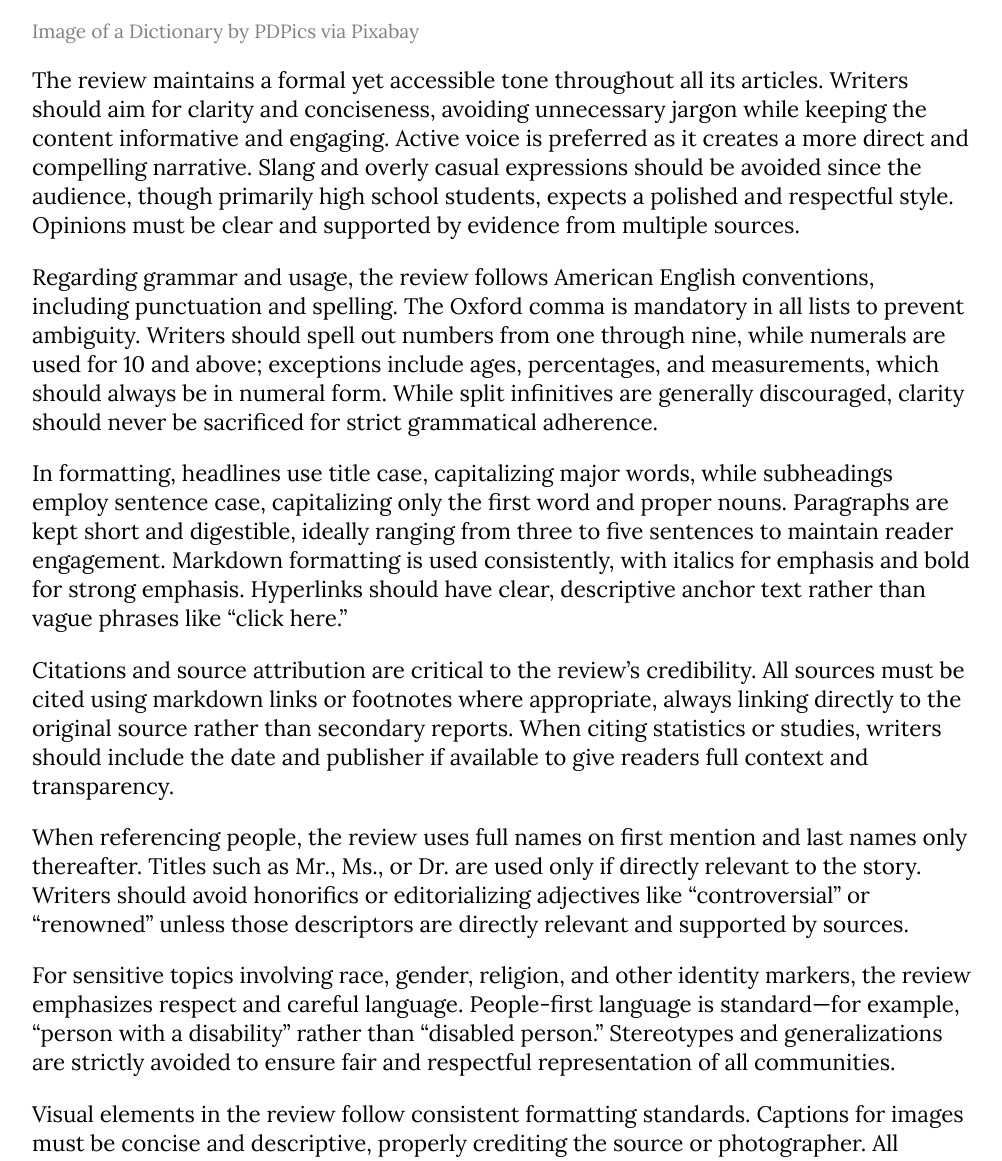
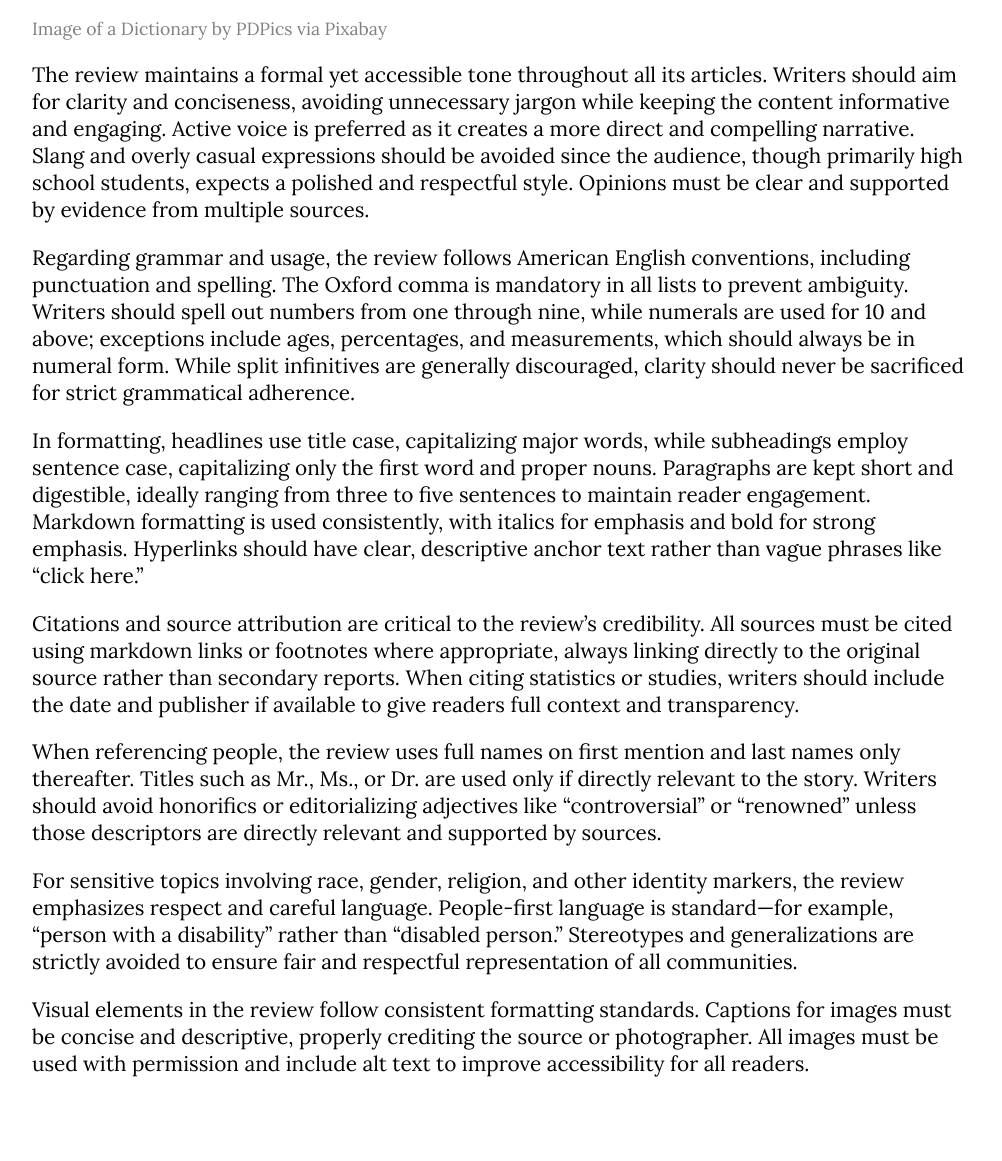
Before and after one commit to stuypoliticalreview/stuypoliticalreview.github.io, a Jekyll site: the page built from _posts/2025-12-30-style.md, in a window 1280 px wide and 1400 px high, scrolled down 533 px. Shown: the part 239-1400 px from the top of the window, without its empty margins (138-1140 px from the left). Built offline with Jekyll 4.4.1, drawn with Linux system fonts in a browser that asks for light colours; after the commit the page ends 1870 px from its top, so only the background shows below that.

Commit message:
Testing 2

```diff
--- a/assets/css/style.css
+++ b/assets/css/style.css
@@ -142,13 +142,13 @@ nav a.submit-link {
 
 .post-content{
   font-family: 'Lora', serif;
-  font-size: 1.4rem;
+  font-size: 1.3rem;
 }
 
 .post-caption{
   font-family: 'Lora', serif;
   color: var(--gray-color);
-  font-size: 1.2rem;
+  font-size: 1.1rem;
 }
 
 .post-image {
```
